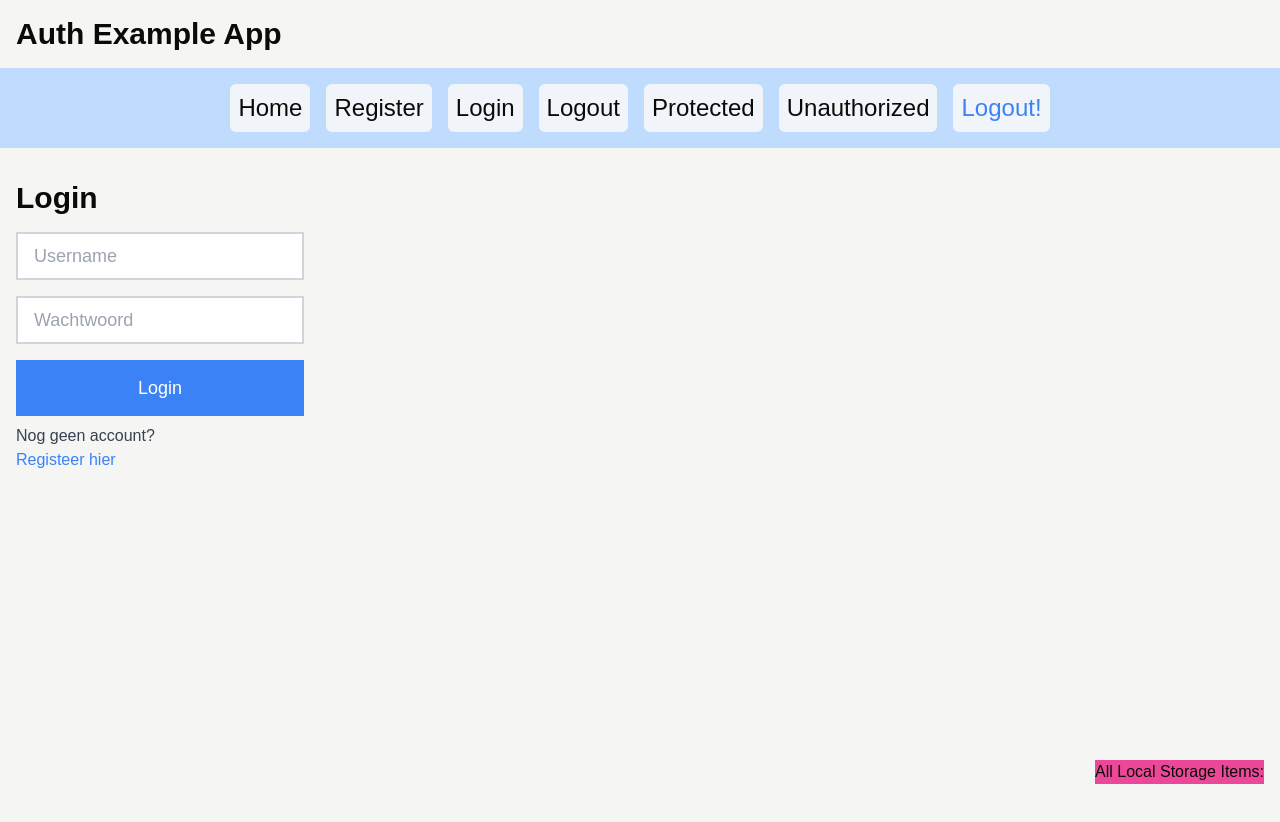
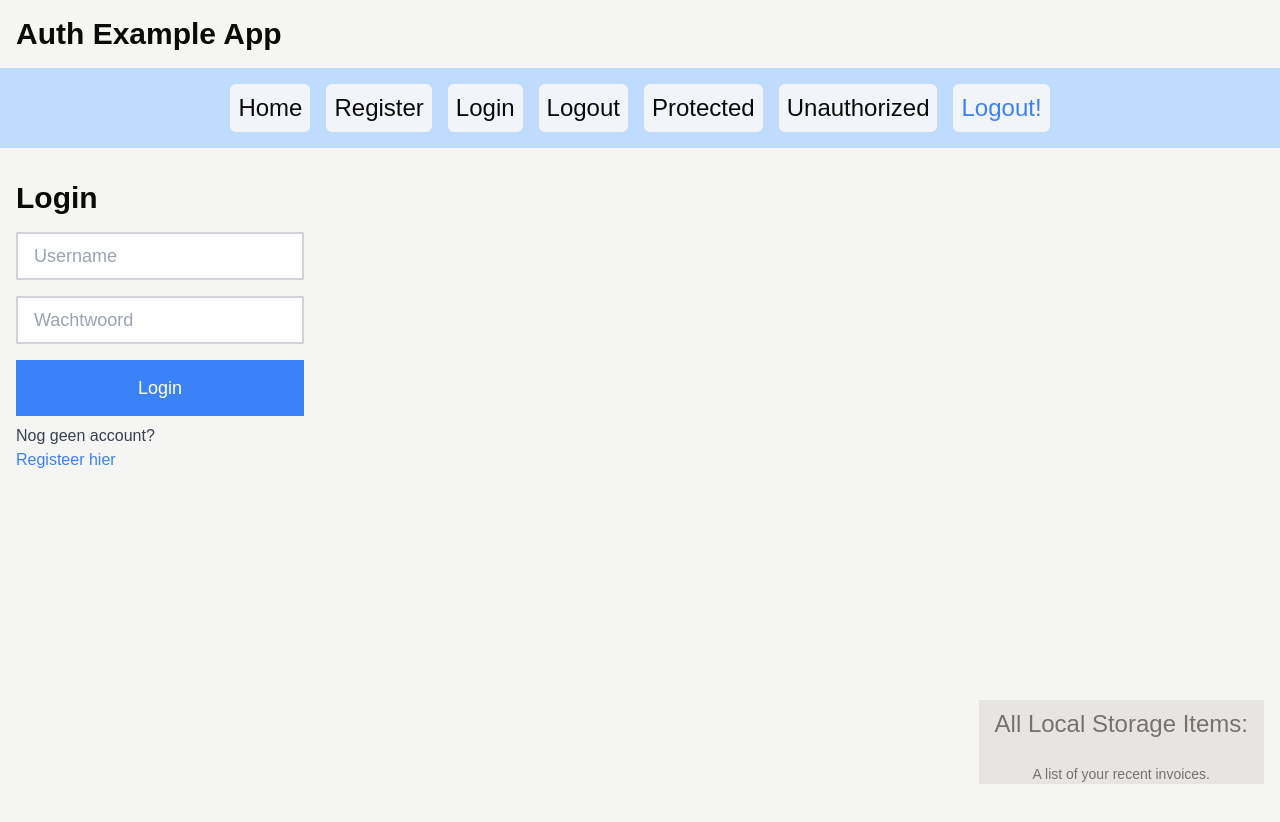
Before and after one commit to faroeq33/authexample, a React (Vite) app: page /login in a window 1280 px wide. Shown: the top 822 px of the page. Built offline with nearby package versions, Linux system fonts and the light colour scheme.

Commit message:
Add table to view current tokens

```diff
--- a/src/authentication/tokenmonitor/TokenMonitor.tsx
+++ b/src/authentication/tokenmonitor/TokenMonitor.tsx
@@ -1,4 +1,12 @@
-import { getAllLocalStorageItems } from "./getAllLocalStorageItems";
+import {
+  Table,
+  TableBody,
+  TableCaption,
+  TableCell,
+  TableHead,
+  TableRow,
+} from "@/components/ui/table";
+import getAllLocalStorageItems from "./getAllLocalStorageItems";
 
 function TokenMonitor() {
   // Get token from local storage
@@ -6,16 +14,24 @@
 
   const allItems = getAllLocalStorageItems();
   return (
-    <div className="fixed bg-pink-500 bottom-4 right-4">
+    <div className="fixed bottom-4 right-4 bg-stone-200">
       <div>
-        <h3>All Local Storage Items:</h3>
-        <ul>
-          {allItems.map((item) => (
-            <li key={item.key}>
-              {item.key}: {item.value}
-            </li>
-          ))}
-        </ul>
+        <Table>
+          <TableCaption>A list of your recent invoices.</TableCaption>
+          <TableHead>
+            <span className="w-full text-2xl text-right">
+              All Local Storage Items:
+            </span>
+          </TableHead>
+          <TableBody>
+            {allItems.map((item) => (
+              <TableRow key={item.key}>
+                <TableCell className="font-bold">{item.key}</TableCell>
+                <TableCell className="text-right">{item.value}</TableCell>
+              </TableRow>
+            ))}
+          </TableBody>
+        </Table>
       </div>
     </div>
   );
--- a/src/authentication/tokenmonitor/getAllLocalStorageItems.tsx
+++ b/src/authentication/tokenmonitor/getAllLocalStorageItems.tsx
@@ -8,8 +8,13 @@
  * @returns {Array<{ key: string, value: string | null }>} An array of objects,
  * each containing a key and its corresponding value from the local storage.
  */
-export function getAllLocalStorageItems() {
-  const items = [];
+interface LocalStorageItem {
+  key: string;
+  value: string | null;
+}
+
+export default function getAllLocalStorageItems(): LocalStorageItem[] {
+  const items: LocalStorageItem[] = [];
   for (let i = 0; i < localStorage.length; i++) {
     const key = localStorage.key(i);
     if (key) {
--- /dev/null
+++ b/src/components/ui/table.tsx
@@ -0,0 +1,117 @@
+import * as React from "react"
+
+import { cn } from "@/lib/utils"
+
+const Table = React.forwardRef<
+  HTMLTableElement,
+  React.HTMLAttributes<HTMLTableElement>
+>(({ className, ...props }, ref) => (
+  <div className="relative w-full overflow-auto">
+    <table
+      ref={ref}
+      className={cn("w-full caption-bottom text-sm", className)}
+      {...props}
+    />
+  </div>
+))
+Table.displayName = "Table"
+
+const TableHeader = React.forwardRef<
+  HTMLTableSectionElement,
+  React.HTMLAttributes<HTMLTableSectionElement>
+>(({ className, ...props }, ref) => (
+  <thead ref={ref} className={cn("[&_tr]:border-b", className)} {...props} />
+))
+TableHeader.displayName = "TableHeader"
+
+const TableBody = React.forwardRef<
+  HTMLTableSectionElement,
+  React.HTMLAttributes<HTMLTableSectionElement>
+>(({ className, ...props }, ref) => (
+  <tbody
+    ref={ref}
+    className={cn("[&_tr:last-child]:border-0", className)}
+    {...props}
+  />
+))
+TableBody.displayName = "TableBody"
+
+const TableFooter = React.forwardRef<
+  HTMLTableSectionElement,
+  React.HTMLAttributes<HTMLTableSectionElement>
+>(({ className, ...props }, ref) => (
+  <tfoot
+    ref={ref}
+    className={cn(
+      "border-t bg-muted/50 font-medium [&>tr]:last:border-b-0",
+      className
+    )}
+    {...props}
+  />
+))
+TableFooter.displayName = "TableFooter"
+
+const TableRow = React.forwardRef<
+  HTMLTableRowElement,
+  React.HTMLAttributes<HTMLTableRowElement>
+>(({ className, ...props }, ref) => (
+  <tr
+    ref={ref}
+    className={cn(
+      "border-b transition-colors hover:bg-muted/50 data-[state=selected]:bg-muted",
+      className
+    )}
+    {...props}
+  />
+))
+TableRow.displayName = "TableRow"
+
+const TableHead = React.forwardRef<
+  HTMLTableCellElement,
+  React.ThHTMLAttributes<HTMLTableCellElement>
+>(({ className, ...props }, ref) => (
+  <th
+    ref={ref}
+    className={cn(
+      "h-12 px-4 text-left align-middle font-medium text-muted-foreground [&:has([role=checkbox])]:pr-0",
+      className
+    )}
+    {...props}
+  />
+))
+TableHead.displayName = "TableHead"
+
+const TableCell = React.forwardRef<
+  HTMLTableCellElement,
+  React.TdHTMLAttributes<HTMLTableCellElement>
+>(({ className, ...props }, ref) => (
+  <td
+    ref={ref}
+    className={cn("p-4 align-middle [&:has([role=checkbox])]:pr-0", className)}
+    {...props}
+  />
+))
+TableCell.displayName = "TableCell"
+
+const TableCaption = React.forwardRef<
+  HTMLTableCaptionElement,
+  React.HTMLAttributes<HTMLTableCaptionElement>
+>(({ className, ...props }, ref) => (
+  <caption
+    ref={ref}
+    className={cn("mt-4 text-sm text-muted-foreground", className)}
+    {...props}
+  />
+))
+TableCaption.displayName = "TableCaption"
+
+export {
+  Table,
+  TableHeader,
+  TableBody,
+  TableFooter,
+  TableHead,
+  TableRow,
+  TableCell,
+  TableCaption,
+}
```
